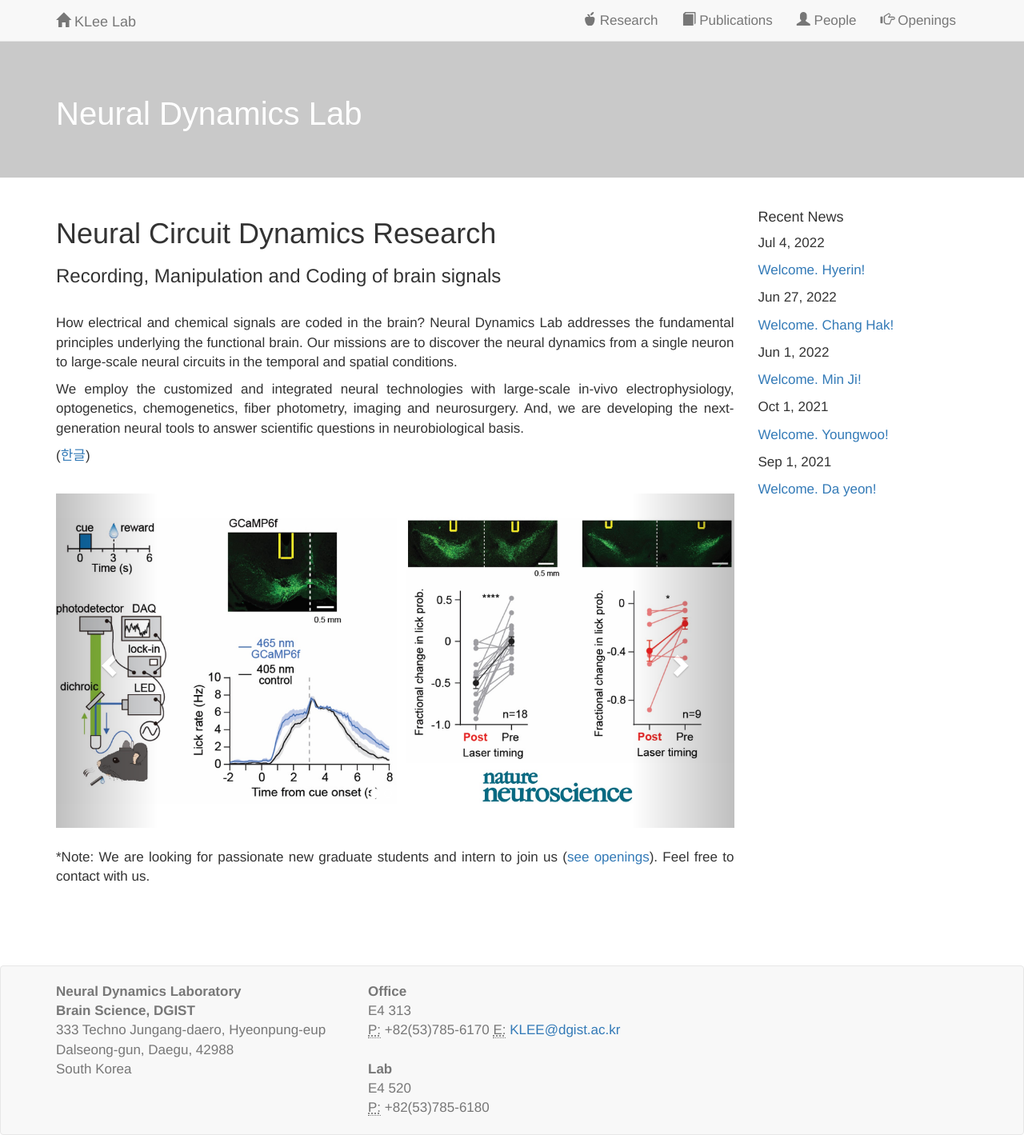
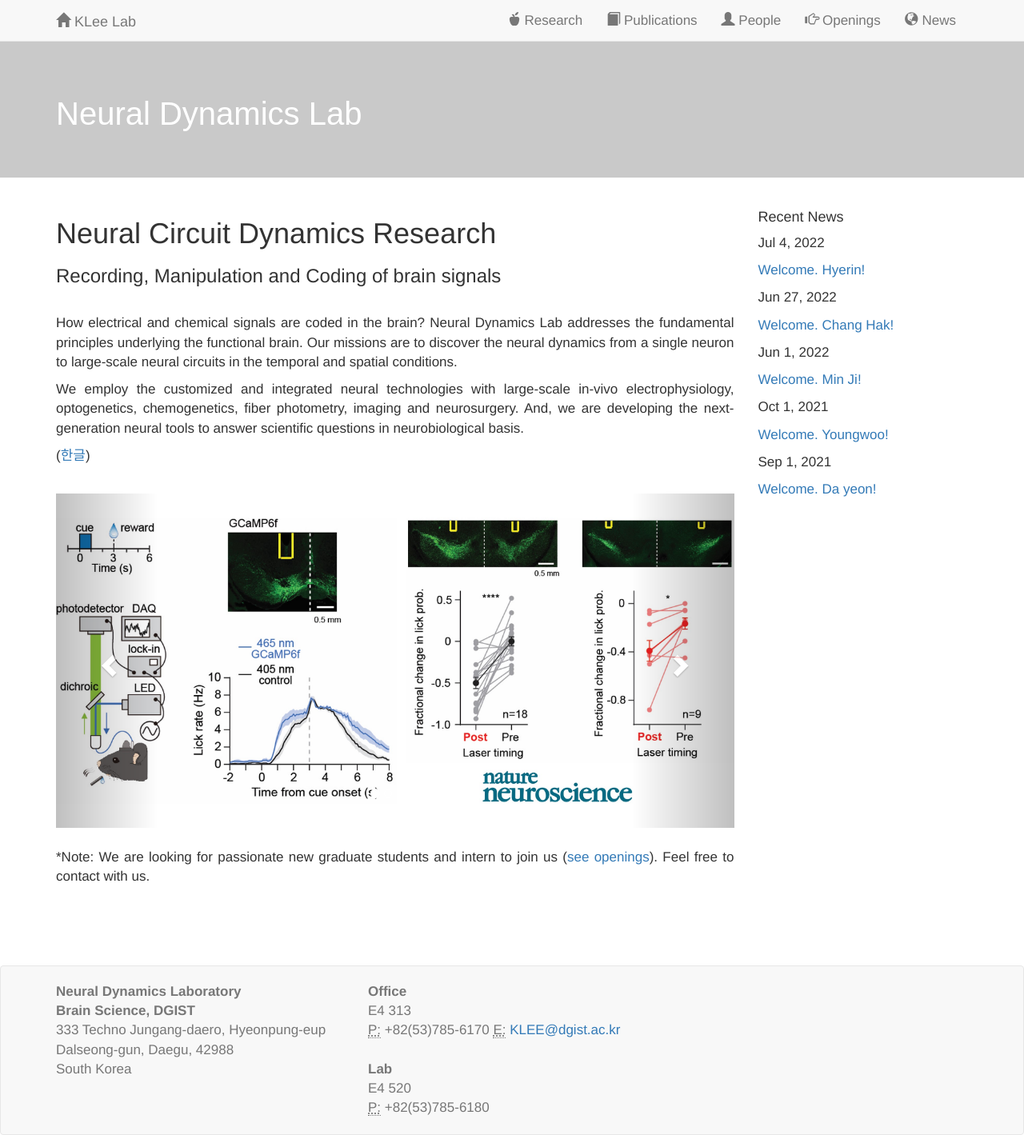
Before and after one commit to kleelab/kleelab.github.io, a Jekyll site: the page built from index.html, in a window 1280 px wide. Shown: the whole page at 80% size. Built offline with Jekyll 4.4.1, drawn with Linux system fonts in a browser that asks for light colours; nearby versions of some CDN libraries; a style sheet for code colours, icons or effects is not loaded.

Commit message:
Update header.html

```diff
--- a/_includes/header.html
+++ b/_includes/header.html
@@ -18,7 +18,7 @@
                 <!--<li><a href="/photos.html"><span class="glyphicons glyphicon-camera" aria-hidden="true"></span>  Fun</a></li>-->
                 <li><a href="/joinus.html"><span class="glyphicon glyphicon-hand-right" aria-hidden="true"></span>  Openings</a></li>
                 <!--<li><a href="/contact.html"><span class="glyphicon glyphicon-earphone" aria-hidden="true"></span> contact us</a></li>-->
-                <!--<li><a href="/news/index.html"><span class="glyphicon glyphicon-globe" aria-hidden="true"></span>  News</a></li>-->
+                <li><a href="/news/index.html"><span class="glyphicon glyphicon-globe" aria-hidden="true"></span>  News</a></li>
             </ul>
         </div><!--/.nav-collapse -->
     </div>
```
